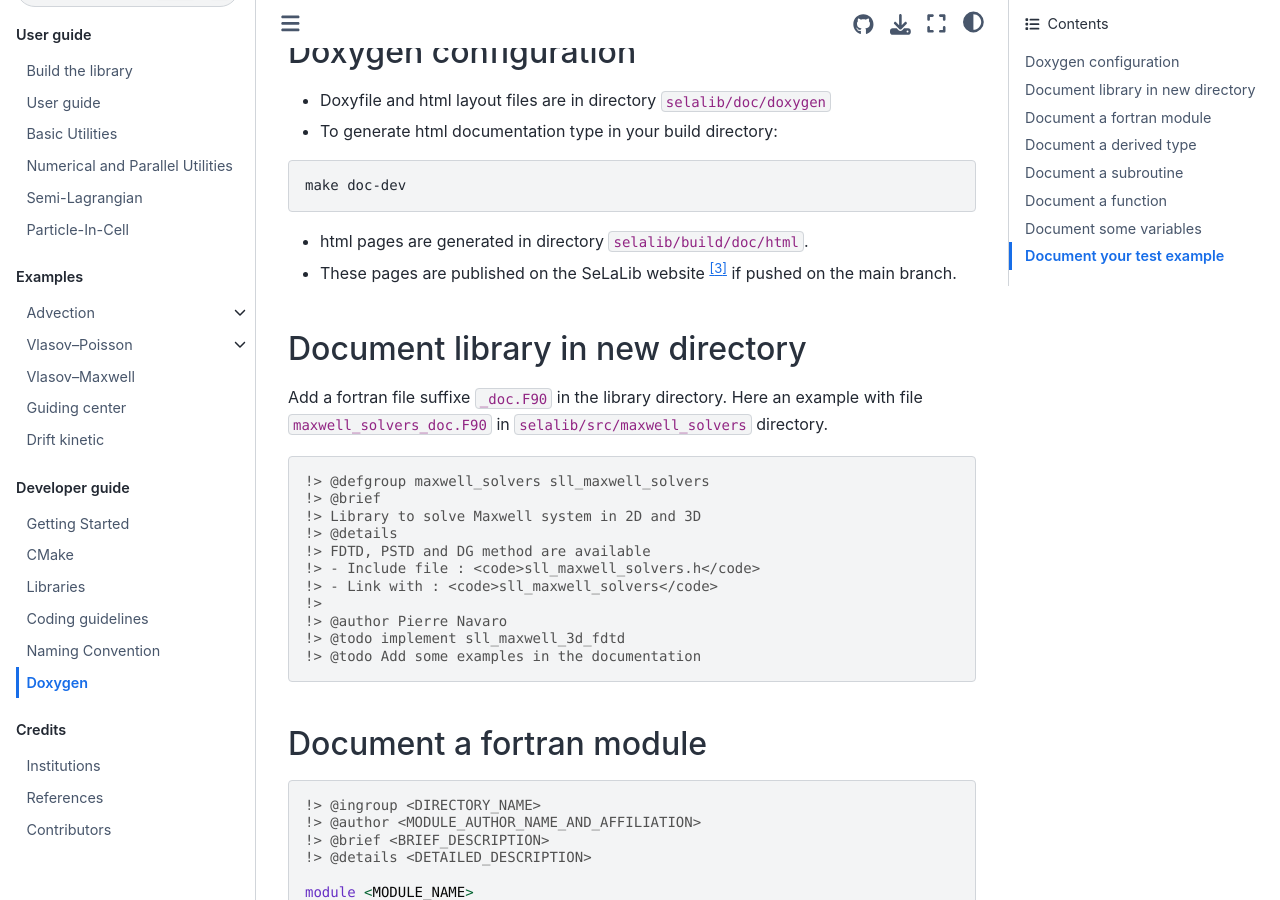
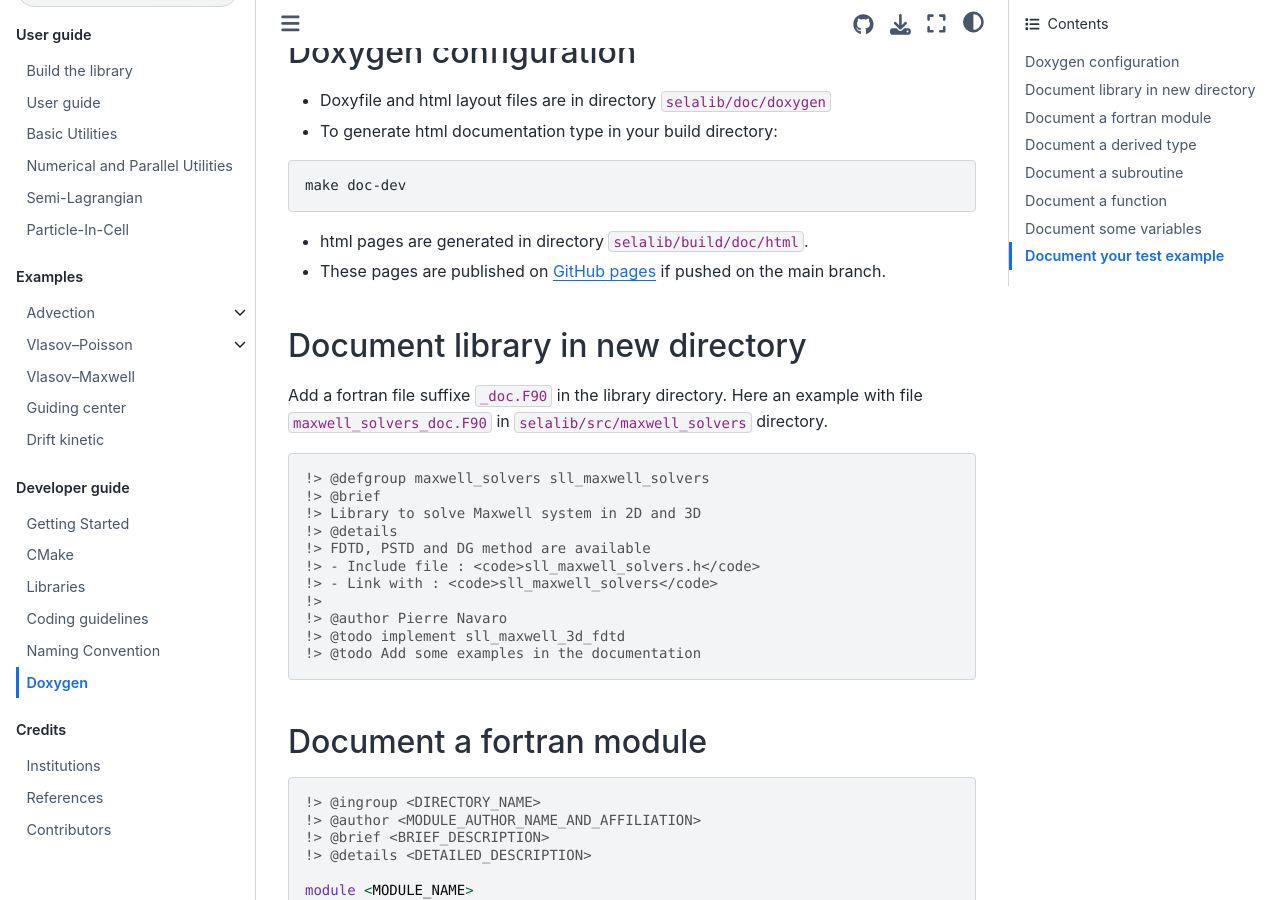
Before and after one commit to selalib/selalib.github.io, a Jupyter Book: the page built from doxygen.md, in a window 1280 px wide and 900 px high, scrolled down 300 px. Built offline with Jupyter Book 1.0.4 settings and Sphinx 7.4.7 and the Sphinx Book theme 1.1.4, drawn with Linux system fonts in a browser that asks for light colours; some of the changed text lies outside the part shown.

Commit message:
Update doxygen.md

````diff
--- a/doxygen.md
+++ b/doxygen.md
@@ -1,27 +1,28 @@
 # Doxygen
 
 Every developer is responsible to provide documentation. A full doxygen
-user guide is available on the official website [^1].
+user guide is available on the official website[^1].
 
-[Laura Mendoza](https://github.com/lasofivec), wrote a script available on github
-[^2] to comment fortran modules, functions and subroutines of a file.
+[Laura Mendoza](https://github.com/lasofivec), wrote a script available on github[^2]
+to comment fortran modules, functions and subroutines of a file.
 Basically it will write the needed comment lines. It doesn't write the
 documentation for you (of course) but it could save some time!
 
 ## Doxygen configuration
 
--   Doxyfile and html layout files are in directory
-    `selalib/doc/doxygen`
-
--   To generate html documentation type in your build directory:
+- Doxyfile and html layout files are in directory `selalib/doc/doxygen`
+- To generate html documentation type in your build directory:
 
 ```bash
 make doc-dev
 ```
 
--   html pages are generated in directory `selalib/build/doc/html`.
--   These pages are published on the SeLaLib website [^3] if pushed on the
+- html pages are generated in directory `selalib/build/doc/html`.
+- These pages are published on [GitHub pages](http://selalib.gthub.io/selalib) if pushed on the
     main branch.
+
+[^1]: <http://www.stack.nl/~dimitri/doxygen/manual/docblocks.html>
+[^2]: <https://github.com/lasofivec/python-scripts/blob/master/make_sll_doxygen_doc.py>
 
 ## Document library in new directory
 
@@ -204,7 +205,3 @@
 ```
 
 **Test program must be short!**
-
-[^1]: <http://www.stack.nl/~dimitri/doxygen/manual/docblocks.html>
-[^2]: <https://github.com/lasofivec/python-scripts/blob/master/make_sll_doxygen_doc.py>
-[^3]: <http://selalib.gthub.io/selalib/>
````
